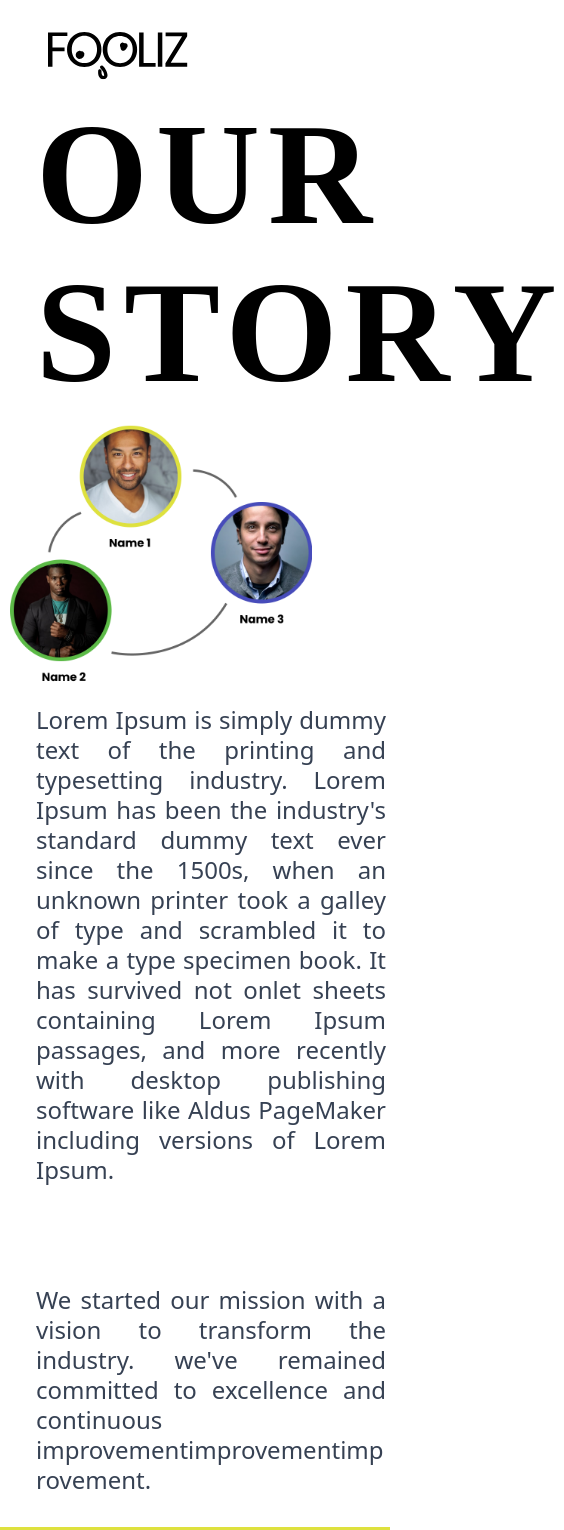
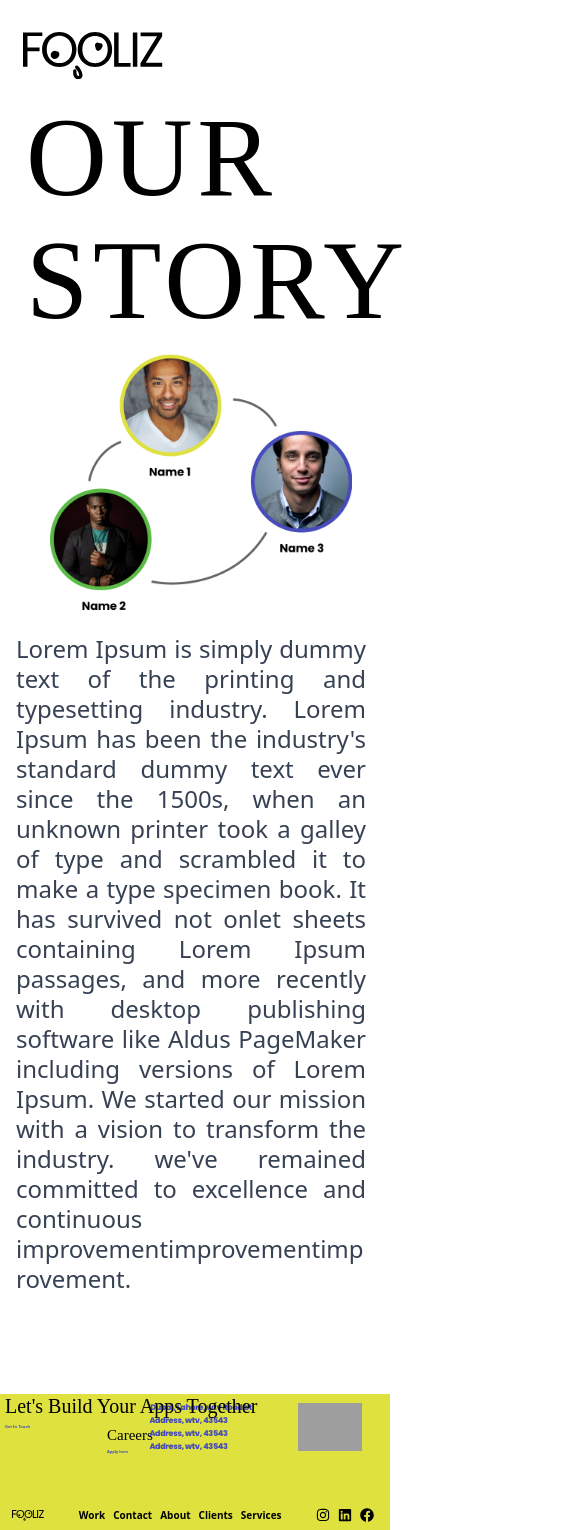
Before and after one commit to ahmadiq01/test, a React (Vite) app: page /story in a window 390 px wide. Shown: the top 1530 px of the page, 564 px wide, since content can reach past the window. Built offline with nearby package versions, Linux system fonts and the light colour scheme; grey boxes are pictures that could not be loaded; a web font is replaced by a local one.

Commit message:
update ui

```diff
--- a/src/pages/contact/contact.jsx
+++ b/src/pages/contact/contact.jsx
@@ -183,7 +183,7 @@ const ContactPage = () => {
                 value={formData.message}
                 onChange={handleChange}
                 placeholder=""
-                className="border p-3 md:p-6 rounded-[20px] w-[220px] h-20 md:h-40 text-xl md:text-lg"
+                className="border p-3 md:p-6 rounded-[20px] w-[220px] h-30 md:h-40 text-[15px] md:text-lg"
                 rows="3"
                 required
               ></textarea>
@@ -243,7 +243,7 @@ const ContactPage = () => {
 
             <button
               type="submit"
-              className={`bg-[#474cba] text-white py-2 mb-[28px] md:py-5 px-6 md:px-10 rounded-full w-1/3 md:w-1/8 lg:w-1/8 hover:bg-blue-700 col-span-2 mt-[-22px] md:mt-6 text-base md:text-lg ${
+              className={`bg-[#474cba] text-white py-2 mb-[20px] md:py-5 px-6 md:px-10 rounded-full w-1/3 md:w-1/8 lg:w-1/8 hover:bg-blue-700 col-span-2 mt-[-6px]  md:mt-6 text-base md:text-lg ${
                 isSubmitting ? "opacity-70 cursor-not-allowed" : ""
               }`}
               disabled={isSubmitting}
--- a/src/pages/story/story.jsx
+++ b/src/pages/story/story.jsx
@@ -10,25 +10,27 @@ import StoryImg from "../../assets/story.png";
 const ContactPage = () => {
   return (
     <div className="relative bg-white">
-      <Header />
+      <div className="ml-[-25px]">
+        <Header />
+      </div>
       <div className="flex flex-col lg:flex-row items-start">
         {/* Left Column - Title & Paragraph */}
         <div className="w-full lg:w-1/2 pr-10 md:mt-[40px] md:ml-[1px] ml-[-14px]">
           {/* Title "Our Story" - Shown first on all screen sizes */}
-          <div className="mb-12 ml-[50px] w-full">
-            <h1 className="text-[9rem] md:text-[12rem] font-bold tracking-[0.5rem] md:tracking-[1rem] uppercase font-[Heathergreen] leading-[1.1]">
+          <div className="mb-12 ml-[40px] w-full">
+            <h1 className="text-[7rem] md:text-[12rem] font-semi-bold tracking-[0.3rem] md:tracking-[1rem] uppercase font-[Heathergreen] leading-[1.1]">
               Our Story
             </h1>
           </div>
 
           {/* Mobile-only team members section - Shown second on mobile */}
 
-          <div className="lg:w-1/2 md:hidden container mx-auto px-6 lg:px-20 mt-[-58px] relative">
+          <div className="lg:w-1/2 md:hidden container mx-auto px-6 lg:px-20 mt-[-58px] ml-[40px] relative">
             <img src={StoryImg} alt="" />
           </div>
 
           {/* Lorem Ipsum paragraph - Shown third on mobile */}
-          <p className="text-gray-700 w-full leading-tight mb-[100px] font-semi-bold  text-2xl ml-[50px] lg:w-[55%] text-justify break-words">
+          <p className="text-gray-700 w-full leading-tight mb-[100px] font-semi-bold  text-2xl ml-[30px] lg:w-[55%] text-justify break-words">
             Lorem Ipsum is simply dummy text of the printing and typesetting
             industry. Lorem Ipsum has been the industry's standard dummy text
             ever since the 1500s, when an unknown printer took a galley of type
@@ -36,13 +38,11 @@ const ContactPage = () => {
             onlet sheets containing Lorem Ipsum passages, and more recently with
             desktop publishing software like Aldus PageMaker including versions
             of Lorem Ipsum.
-          </p>
 
-          {/* "We started our mission..." paragraph - Shown fourth on mobile with same styling as Lorem Ipsum */}
-          <p className="text-gray-700 w-full leading-tight mb-8 font-semi-bold text-2xl text-justify ml-[50px] lg:w-[50%]  break-words md:hidden">
             We started our mission with a vision to transform the industry.
             we've remained committed to excellence and continuous improvementimprovementimprovement.
-          </p>
+            </p>
+
         </div>
 
         {/* Right Column - Images & Description (Desktop only) */}
```
